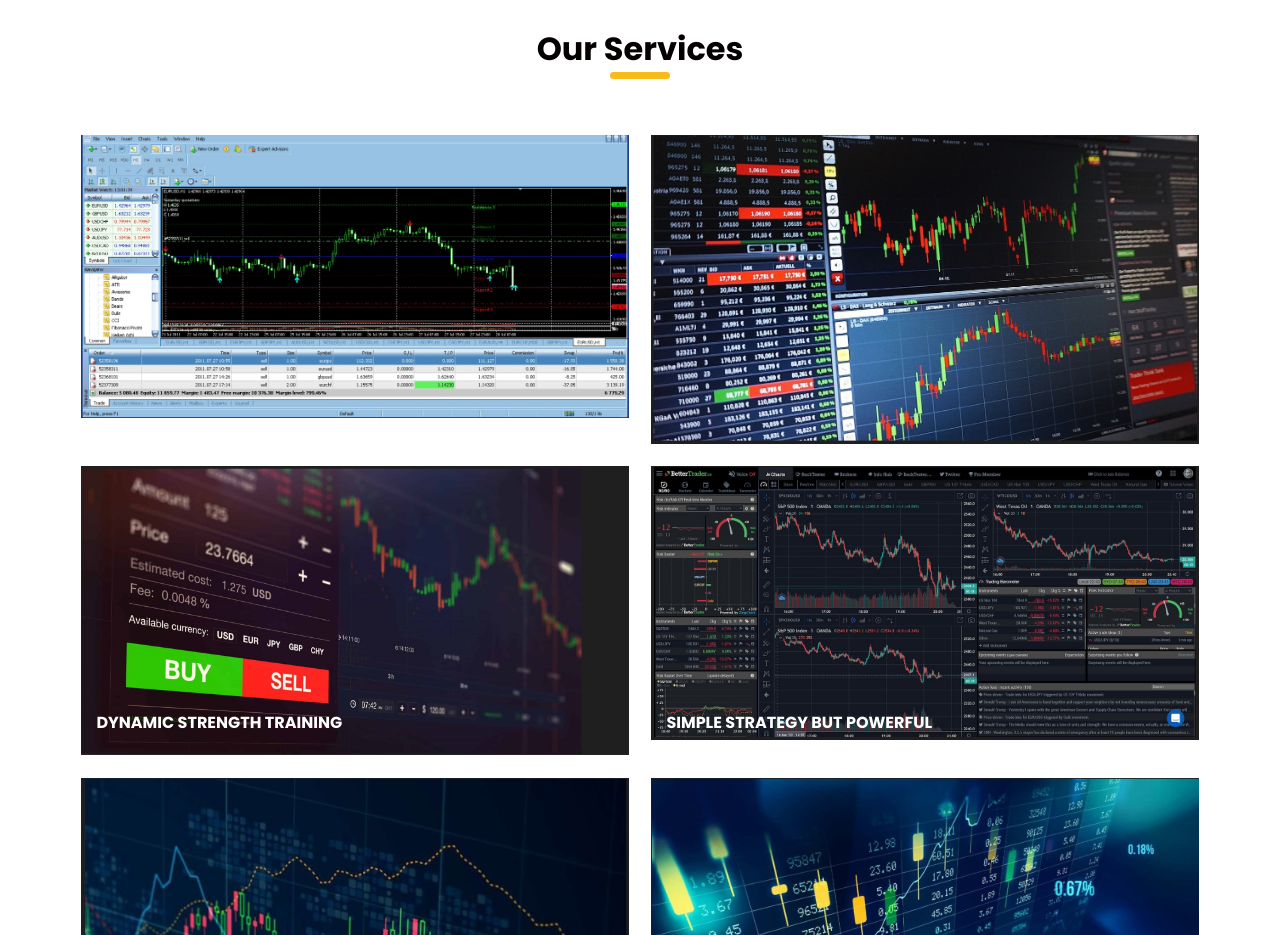
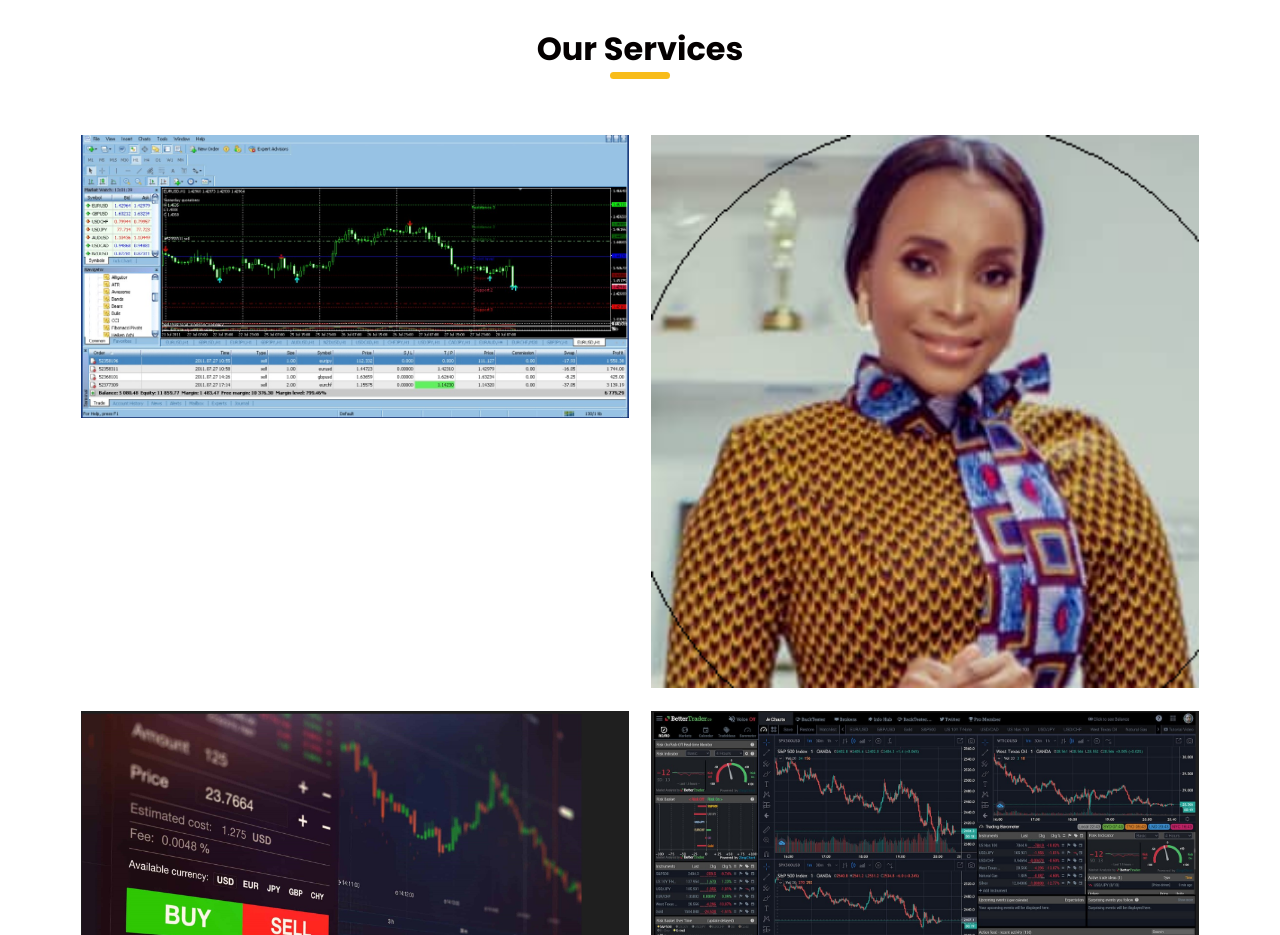
Before and after one commit to forextradersguru/forextradersguru.github.io, a plain HTML site: page index.html in a window 1280 px wide. Shown: the part 1900-2835 px from the top of the page. Drawn offline with nearby package versions, Linux system fonts and the light colour scheme; a web font is replaced by a local one.

Commit message:
updated files

```diff
--- a/index.html
+++ b/index.html
@@ -281,7 +281,7 @@ Fill the form below to start investing with us. Make sure to contact us before m
           </div>
         </div>
         <div class="box">
-          <img src="images/s-2.jpg" alt="">
+          <img src="images/s-2.png" alt="">
           <h6 class="visible_heading">
 
           </h6>
```
Also changed, not shown: images/s-2.JPG (deleted), images/s-2.png (added).
